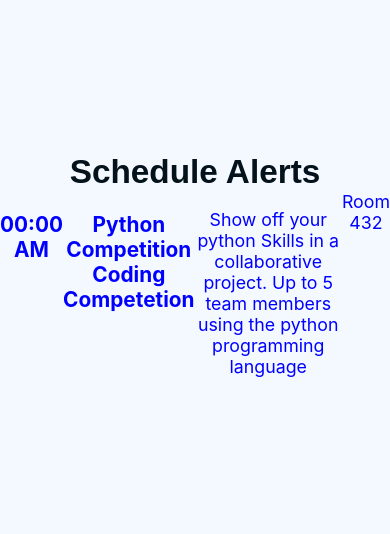
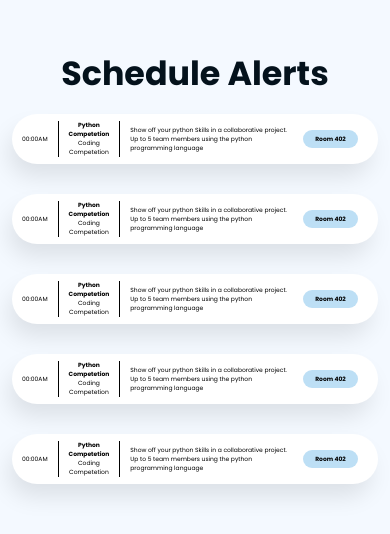
Before and after one commit to lesliejogit/my-app, a React (Create React App) app: page / in a window 390 px wide. Shown: the part 148-682 px from the top of the page. Built offline with nearby package versions, Linux system fonts and the light colour scheme.

Commit message:
Made schedule responsive, and made changes on how it looks

```diff
--- a/public/index.html
+++ b/public/index.html
@@ -10,6 +10,7 @@
       content="Web site created using create-react-app"
     />
     <link rel="apple-touch-icon" href="%PUBLIC_URL%/logo192.png" />
+    <link href="https://fonts.googleapis.com/css2?family=Poppins:wght@400;500;700&display=swap" rel="stylesheet">
     <!--
       manifest.json provides metadata used when your web app is installed on a
       user's mobile device or desktop. See https://developers.google.com/web/fundamentals/web-app-manifest/
--- a/src/App.css
+++ b/src/App.css
@@ -1,3 +1,53 @@
+@media (max-width: 1030px ){ /* For Laptops when resizing screen */
+  /* p{
+    font-size: 10px;
+  } */
+  h2{
+    font-size: 15px;
+    min-width: 80px;
+  }
+  .schedule--event--title, .schedule--event--time, .schedule--event--description{
+    font-size: 9px;
+  }
+  .schedule--event--title{
+    max-height: 50px;
+    border-width: 1px !important;
+  }
+
+  .schedule--event--location{
+    margin-right: 50px;
+  }
+}
+
+@media(max-width: 480px){ /* For mobile phones */
+  h2{
+    font-size: 6px;
+    min-width: 35px;
+  }
+
+  .schedule--event{
+    height: 50px !important;
+    margin: 0px 12px;
+    /* margin-right: 10px; */
+  }
+  .schedule--event--title, .schedule--event--time, .schedule--event--description{
+    font-size: 6px;
+  }
+
+
+  .schedule--event--title{
+    max-height: 50px;
+
+  }
+  .schedule--event--location{
+    margin-right: 20px !important;
+  }
+
+
+}
+
+
+
 :root {
   --primary-color: #f4f9ff;
   --primary-focus: #04121C;
@@ -38,8 +88,55 @@ h1 {
   padding: 0;
   color: var(--primary-focus);
 }
+.schedule--table{
+  padding: 15px 0px;
+  font-family:"Poppins";
+
+}
 
 .schedule--div{
   display: flex;
   flex-direction: row;
 }
+
+
+
+.schedule--event{
+  display: flex;
+  flex-direction: row;
+  align-items: center;
+  justify-content: space-evenly;
+
+  height: 100px;
+
+  /* box-shadow: 0 4px 8px 0 rgb(0 0 0 / 15%); */
+  box-shadow: -5px 14px 23px -2px rgb(0 0 0 / 10%);
+
+  background-color: #FFFFFF;
+  border-radius: 60px;
+
+  font-size: 15px;
+  color:black
+}
+
+.schedule--event > div {
+  padding: 0px 10px;
+}
+
+.schedule--event--title{
+  border-left: solid;
+  border-right: solid;
+  border-width: 2px;
+}
+
+.schedule--event--description{
+  text-align: left;
+  max-width: 500px;
+
+}
+
+.schedule--event--location{
+  background-color: #bddff5 ;
+  margin-right: 30px;
+  border-radius: 30px;
+}
--- a/src/App.js
+++ b/src/App.js
@@ -1,15 +1,12 @@
 import './App.css';
-
-import Schedule from "./Components/Schedule"
+import Schedule from './Components/Schedule';
 
 function App() {
   return (
     <div className="App">
       <header className="App-header">
       <h1>Schedule Alerts</h1>
-
       <Schedule/>
-
 
       </header>
     </div>
--- a/src/Components/Schedule.js
+++ b/src/Components/Schedule.js
@@ -1,16 +1,37 @@
 export default function Schedule(props){
+    const generateEvents = () =>{
+        const numEvents = 5
+        const sampleData = []
+        const sampleEvent = {
+            time: "00:00AM",
+            event:{
+                title:"Python Competetion",
+                category: "Coding Competetion"
+            },
+            description: "Show off your python Skills in a collaborative project. Up to 5 team members using the python programming language",
+            location: "Room 402"
+        }
+
+        for (let i=0;i<numEvents; i++){
+            sampleData.push(sampleEvent)
+        }
+
+        return sampleData
+    }
+
+    const sampleEvents = generateEvents().map(table => (
+        <div className="schedule--table">
+            <div className="schedule--event">
+                <div className="schedule--event--time">{table.time}</div>
+                <div className="schedule--event--title"><b>{table.event.title}</b> <br/> {table.event.category}</div>
+                <div className="schedule--event--description">{table.description} </div>
+                <div className="schedule--event--location"> <h2>{table.location}</h2></div>
+            </div>
+        </div>
+    ))
+
+
     return (
-        <div className="schedule--table">
-            <div className="schedule--div">
-                <h3>00:00 AM</h3>
-                <h3> <b>Python Competition </b> Coding Competetion</h3>
-                <p>Show off your python Skills in a collaborative project. Up to 5 team members using the python programming language</p>
-                <div className="schedule--location">Room 432</div>
-            </div>
-
-            {/* <div className="schedule--div">
-
-            </div> */}
-        </div>
+        sampleEvents
     )
-}
+  }
```
